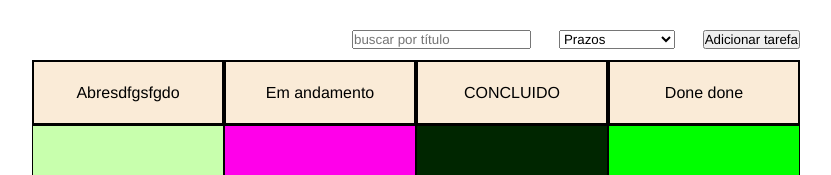
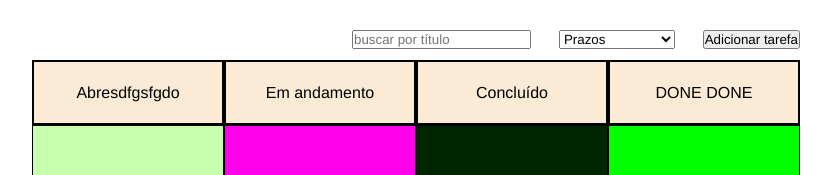
Before and after one commit to bito132/desafio-cyrrus, an Angular app: page / in a window 1280 px wide. Shown: the top 175 px of the page, without its empty margins (224-1055 px from the left). Built offline with nearby package versions, Linux system fonts and the light colour scheme.

Commit message:
letras maiusculas done done2

```diff
--- a/src/app/componentes/coluna-kanban/coluna-kanban.component.html
+++ b/src/app/componentes/coluna-kanban/coluna-kanban.component.html
@@ -40,7 +40,7 @@
 
     <li class="item-lista">
         <div class="titulo-coluna">
-            CONCLUIDO
+            Concluído
         </div>
         <div class="coluna" id="coluna-3" (dragover) = "arrastando($event)" (drop) = "largar($event, 'concluido')">
 
@@ -59,7 +59,7 @@
 
     <li class="item-lista">
         <div class="titulo-coluna">
-            Done done
+            DONE DONE
         </div>
         <div class="coluna" id="coluna-4" (dragover) = "arrastando($event)" (drop) = "largar($event, 'done done')">
 
```
